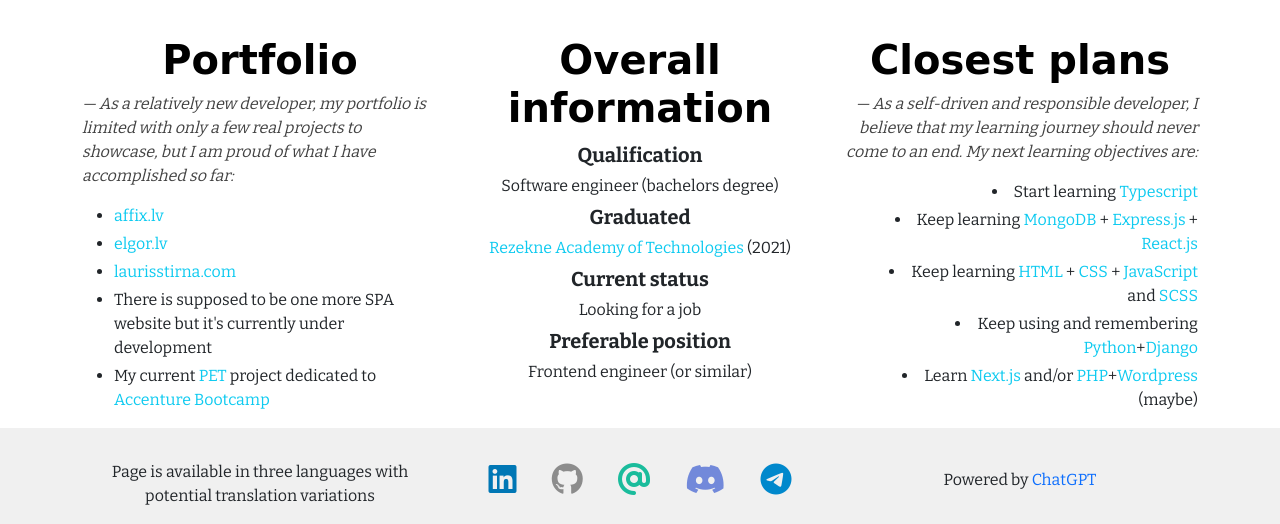
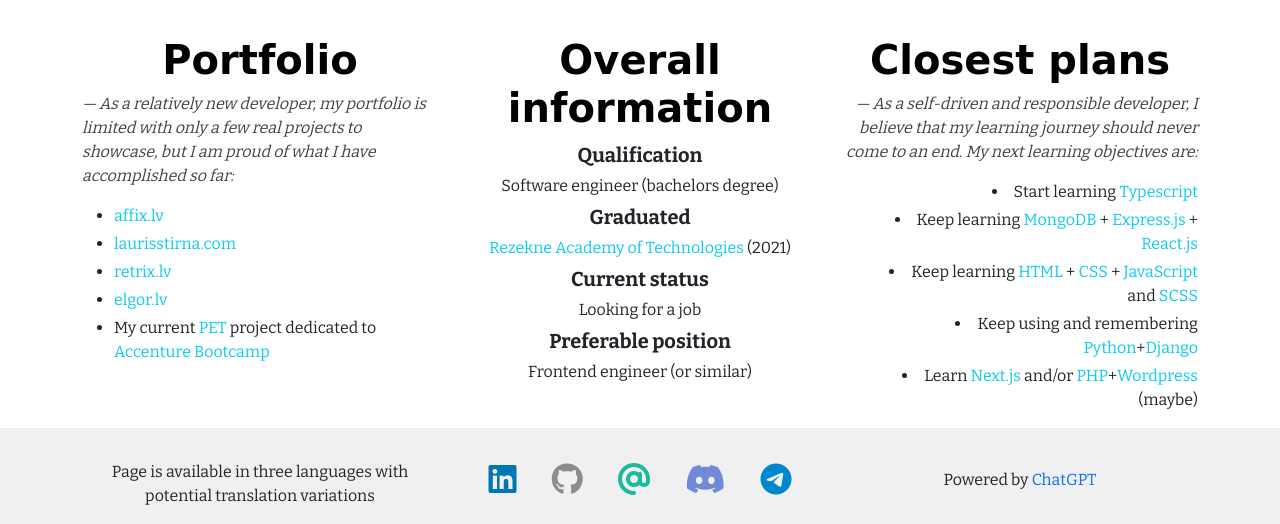
Before and after one commit to LaSTiqq/blog, a Django app: template myblog/templates/myblog/index.html in a window 1280 px wide. Shown: the part 384-908 px from the top of the page. Run offline with Django 3.2, Linux system fonts and the light colour scheme; the template is opened without the code that fills it: most values are stand-ins (such as "Sample title", 1, 10 or a date in 2020); some libraries are stand-ins or nearby versions; some web fonts are replaced.

Commit message:
retrix.lv finally opened

```diff
--- a/myblog/templates/myblog/index.html
+++ b/myblog/templates/myblog/index.html
@@ -30,15 +30,15 @@
 				<li class="mb-1">
 					<a href="http://affix.lv" target="_blank" rel="noopener" class="link-info">affix.lv</a>
 				</li>
-				<li class="mb-1">
-					<a href="http://elgor.lv" target="_blank" rel="noopener" class="link-info">elgor.lv</a>
-				</li>
 				<li class="my-1">
 					<a href="https://laurisstirna.eu.pythonanywhere.com" rel="noopener"
 						class="link-info">laurisstirna.com</a>
 				</li>
 				<li class="my-1">
-					{% trans "There is supposed to be one more SPA website but it's currently under development" %}
+					<a href="http://retrix.lv" target="_blank" rel="noopener" class="link-info">retrix.lv</a>
+				</li>
+				<li class="mb-1">
+					<a href="http://elgor.lv" target="_blank" rel="noopener" class="link-info">elgor.lv</a>
 				</li>
 				<li class="mt-1">
 					{% trans 'My current' %}
```
Also changed, not shown: locale/lv/LC_MESSAGES/django.po, locale/ru/LC_MESSAGES/django.po, 2 other files.
